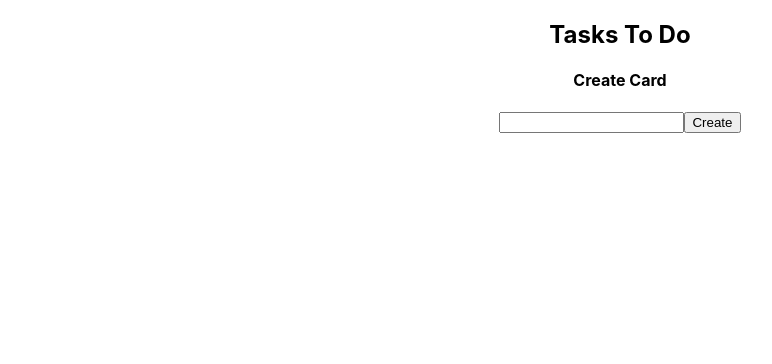
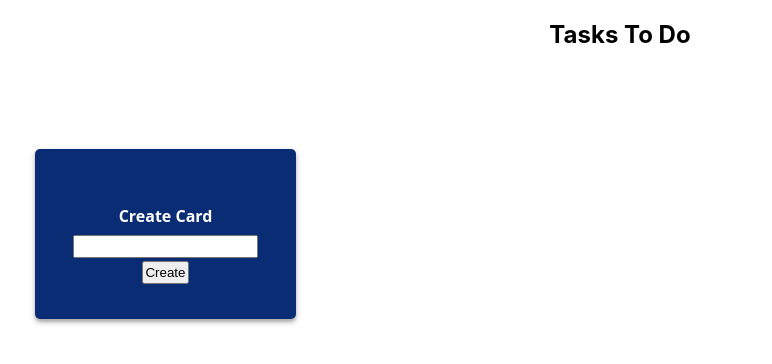
Before and after one commit to damiasmith/to-do-app, a React (Create React App) app: page / in a window 1280 px wide. Shown: the top 364 px of the page, without its empty margins (20-792 px from the left). Built offline with nearby package versions, Linux system fonts and the light colour scheme; no server answers.

Commit message:
added styling and checks for no cards or lists

```diff
--- a/src/App.css
+++ b/src/App.css
@@ -28,6 +28,18 @@
   color: #61dafb;
 }
 
+.nav {
+  display: flex;
+  flex-direction: row;
+  justify-content: center;
+  padding: 20 px 0 0;
+}
+
+.main-container {
+  display: flex;
+  padding: 60px 35px
+}
+
 @keyframes App-logo-spin {
   from {
     transform: rotate(0deg);
--- a/src/components/to-do-card.js
+++ b/src/components/to-do-card.js
@@ -21,20 +21,22 @@ class ToDoCard extends React.Component {
     })
   }
 
-  renderLists(){
-    return this.props.card.lists.map(list => {
-      return <ToDoList key={list.id} handleClickList={this.props.handleClickList} cardId={this.props.card.id} list={list}/>
-    })
-  }
+  // renderLists(){
+  //   // if (this.props.card.lists) {
+  //     return this.props.card.lists.map(list => {
+  //       return <ToDoList key={list.id} handleClickList={this.props.handleClickList} cardId={this.props.card.id} list={list}/>
+  //     })
+  //   // } else return '';
+  // }
 
   render(){
     return (
       <div className="to-do-card">
-        <h4>{this.props.card.title}</h4>
+        <h4>{this.props.card.Title}</h4>
         <form onSubmit={this.handleListSubmit}>
           <input onChange={this.handleListInput} type="text" value ={this.state.input} />
         </form>
-        {this.renderLists()}
+        {/* {this.renderLists()} */}
       </div>
     )
   }
--- a/src/containers/main-container.js
+++ b/src/containers/main-container.js
@@ -20,20 +20,20 @@ export default class MainContainer extends React.Component {
     }
     try {
       const getCards = await axios.get(url, options)
-      let cards = getCards.data;
+      let cards = JSON.parse(getCards.data.body);
       console.log('cards', cards);
-      if (cards.body === "[]") {
+      if (cards === []) {
         this.setState({
           cardsExist: false
         })
       } else {
         this.setState({
-          cards: cards.body,
+          cards: cards,
           cardsExist: true
         })
       }
     } catch (error) {
-      console.log(error)
+      console.log('componemt', error)
       throw new Error("No cards:", error)
     }
   };
@@ -146,15 +146,11 @@ export default class MainContainer extends React.Component {
     }
   };
 
-  renderCards = async () => {
-
-  }
-
   render() {
     let cardsExist = this.state.cardsExist;
     const renderCards = () => {
-      if(cardsExist){
-        return <ToDoCardContainer cards={this.state.cards} addList={this.addList} handleClickList={this.handleClickList} cardsExist={this.state.cardsExist}/>
+      if (cardsExist){
+        return <ToDoCardContainer cards={this.state.cards} addList={this.addList} cardsExist={this.state.cardsExist} handleClickList={this.handleClickList}/>
       }
     }
     return (
--- a/src/index.css
+++ b/src/index.css
@@ -11,3 +11,85 @@ code {
   font-family: source-code-pro, Menlo, Monaco, Consolas, 'Courier New',
     monospace;
 }
+
+.main-container {
+  display: flex;
+  padding: 45px 86px 15px;
+}
+
+.to-do-card {
+  display: inline-block;
+  vertical-align: top;
+  margin: 20px;
+  background-color: rgb(255,255,255);
+  padding: 5px 10px;
+  box-shadow: 0 3px 6px rgba(0,0,0,0.16), 0 3px 6px rgba(0,0,0,0.23);
+  transition: all 150ms ease-in-out;
+  animation: eMLfYp 300ms linear;
+}
+
+.to-do-card input {
+  padding: 11px 15px;
+  font-size: 16px;
+  border-radius: 5px;
+  border: 2.5px solid rgba(255,255,255,0.8);
+  width: 100%;
+  box-shadow: 0 3px 3px rgba(0,0,0,0.16), 0 3px 6px rgba(0,0,0,0.23);
+  width: 200px
+}
+
+.to-do-list {
+  opacity: 1;
+  box-shadow: rgba(0,0,0,0.16) 0 6px 6px, rgba(0,0,0,0.23) 0 6px 6px;
+  text-decoration: rgb(202,255,222);
+  margin: 10px 0;
+  padding: 14px 7px;
+  border-radius: 4.5px;
+  animation: eMLfYp 300ms linear;
+  justify-content: space-around;
+  /* background: rgb(241,241,241) */
+}
+
+.completed-list {
+  opacity: 0.35;
+  box-shadow: rgba(0,0,0,0.16) 0 6px 6px, rgba(0,0,0,0.23) 0 6px 6px;
+  text-decoration: line-through;
+  background-color: rgb(222,202,255);
+  margin: 10px 0;
+  padding: 14px 7px;
+  border-radius: 4.5px;
+  animation: eMLfYp 300ms linear;
+  justify-content: space-around;
+  /* background: rgb(241,241,241) */
+}
+
+.new-card-form {
+  display: flex;
+  margin: 20px;
+  background-color: #0a2c74;
+  box-shadow: 0 3px 3px rgba(0,0,0,0.16), 0 3px 6px rgba(0,0,0,0.23);
+  transition: all 150ms ease-in-out;
+  cursor: pointer;
+  height: 100px;
+  padding: 35px 40px;
+  align-items: center;
+  animation: eMLfYp 300ms linear;
+  border-radius: 5px;
+  font-family: 'Open Sans', 'sans-serif';
+  color: white;
+  justify-content: space-between;
+  flex-direction: column;
+}
+
+.new-card-form h4 {
+  display: block;
+  margin-block-start: 1.33em;
+  margin-block-end: 0.33em;
+  margin-inline-start: 0px;
+  margin-inline-end: 0px;
+}
+
+.new-card-input {
+  display: block;
+  padding: 1%
+}
```
